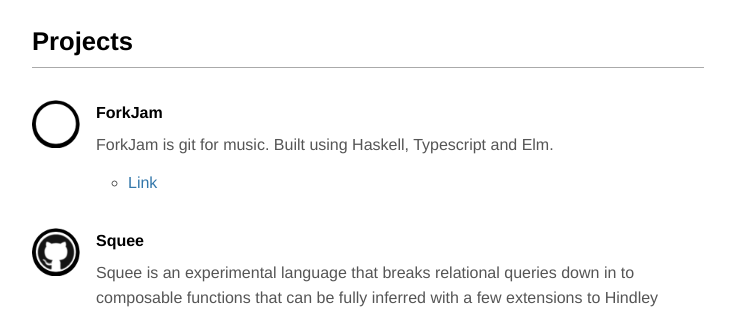
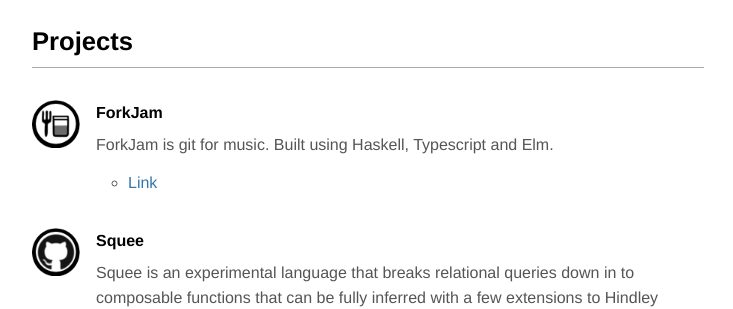
Before and after one commit to KMahoney/kmahoney.github.io, a Jekyll site: the page built from index.html, in a window 1280 px wide. Shown: the part 1397-1706 px from the top of the page, without its empty margins (272-1005 px from the left). Built offline with Jekyll 4.4.1, drawn with Linux system fonts in a browser that asks for light colours.

Commit message:
forkjam icon

```diff
--- a/index.html
+++ b/index.html
@@ -46,7 +46,7 @@ description: Personal homepage of Kevin Mahoney
   <h2 id="projects">Projects</h2>
 
   <article class="project">
-    <img src="img/projects/blank_circle.png" alt="ForkJam" />
+    <img src="img/projects/forkjam_circle.png" alt="ForkJam" />
     <h3>ForkJam</h3>
     <div class="description">
       <p>
```
Also changed, not shown: img/projects/forkjam_circle.png (added).
